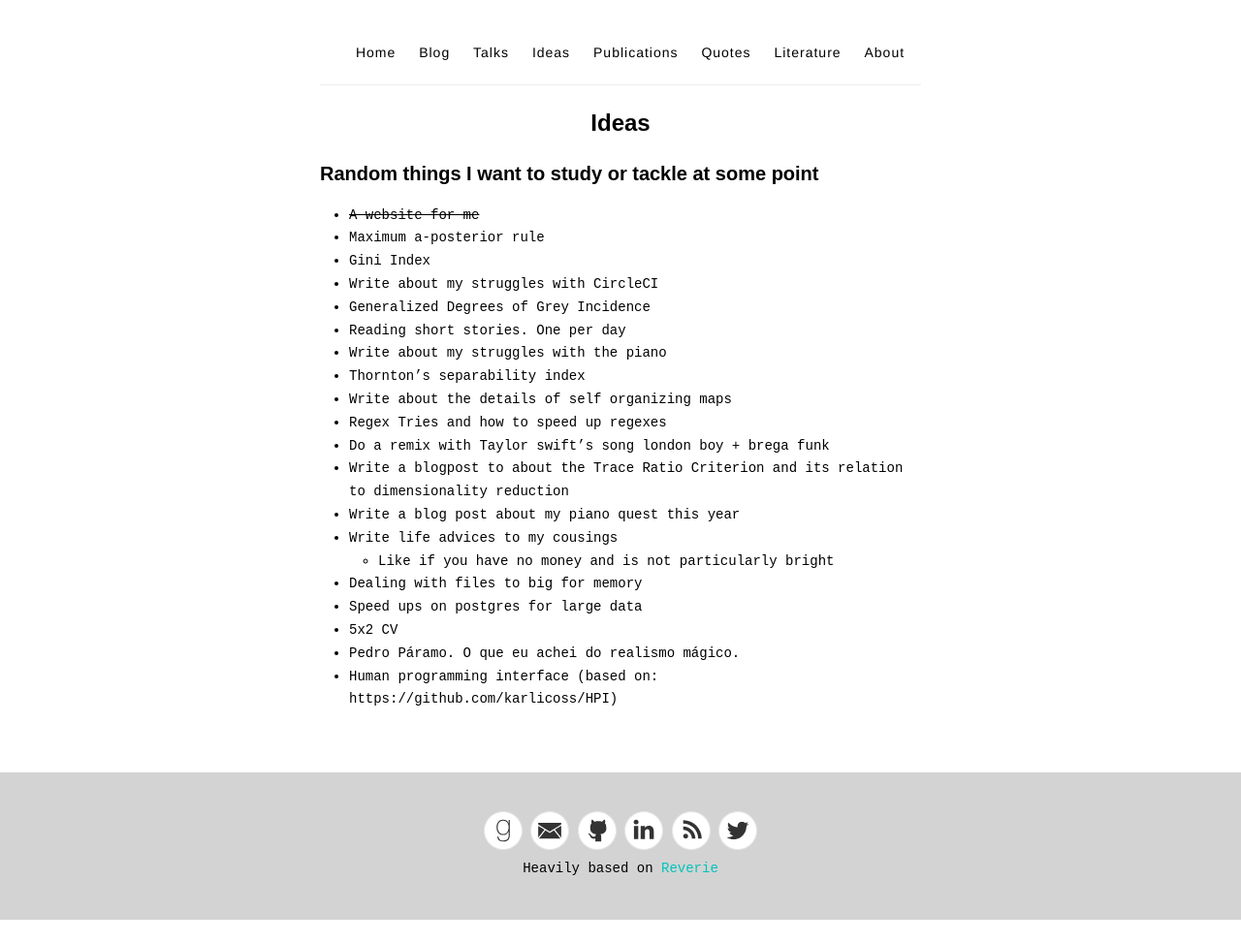
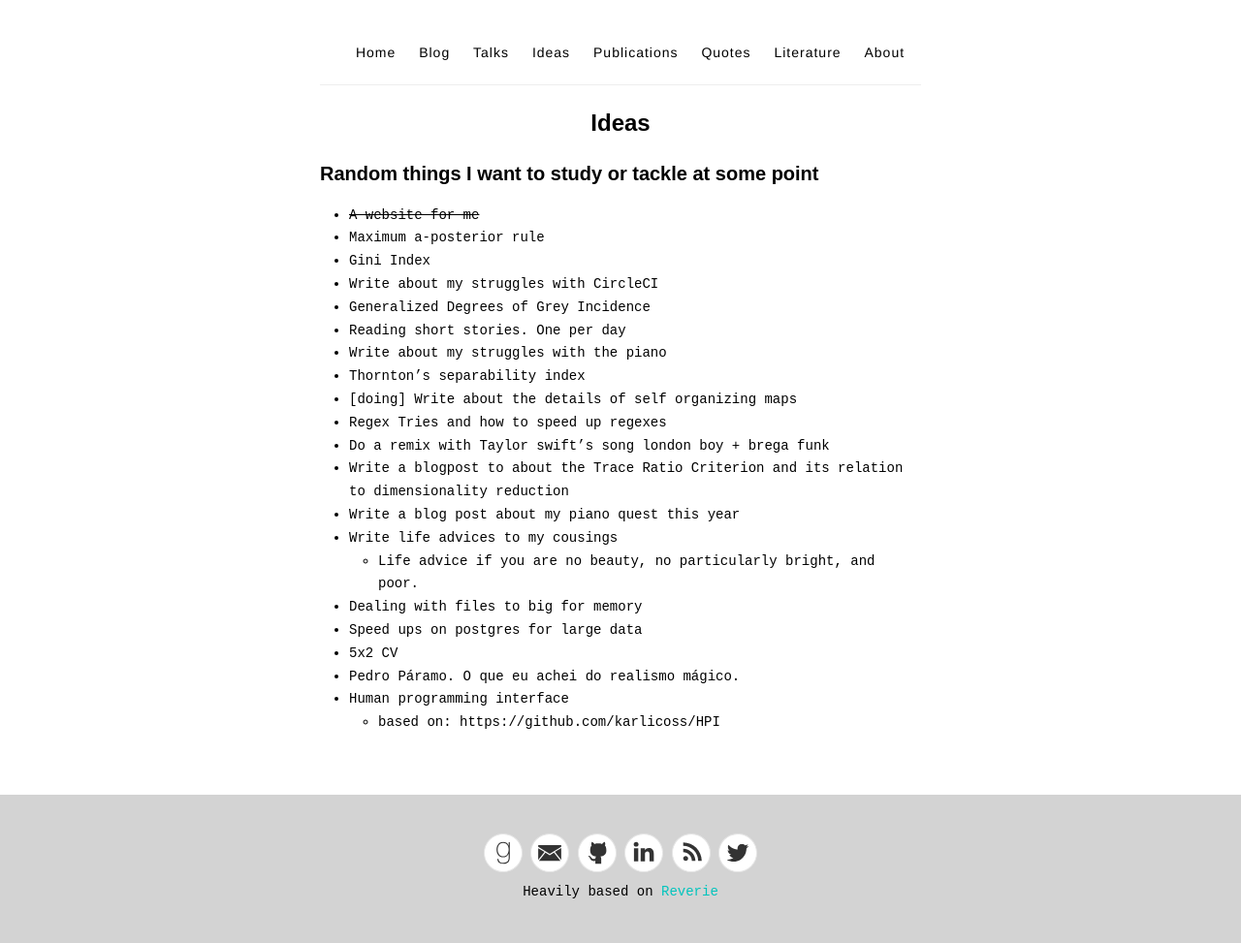
Before and after one commit to rsarai/-rsarai.github.io, a Jekyll site: the page built from _pages/ideas.md, in a window 1280 px wide. Shown: the whole page at 97% size. Built offline with Jekyll 4.4.1, drawn with Linux system fonts in a browser that asks for light colours; before the commit the page ends 949 px from its top, so only the background shows below that.

Commit message:
Improves ideas page

```diff
--- a/_pages/ideas.md
+++ b/_pages/ideas.md
@@ -13,15 +13,16 @@ permalink: /ideas/
 - Reading short stories. One per day
 - Write about my struggles with the piano
 - Thornton's separability index
-- Write about the details of self organizing maps
+- [doing] Write about the details of self organizing maps
 - Regex Tries and how to speed up regexes
 - Do a remix with Taylor swift's song london boy + brega funk
 - Write a blogpost to about the Trace Ratio Criterion and its relation to dimensionality reduction
 - Write a blog post about my piano quest this year
 - Write life advices to my cousings
-    - Like if you have no money and is not particularly bright
+    - Life advice if you are no beauty, no particularly bright, and poor.
 - Dealing with files to big for memory
 - Speed ups on postgres for large data
 - 5x2 CV
 - Pedro Páramo. O que eu achei do realismo mágico.
-- Human programming interface (based on: https://github.com/karlicoss/HPI)
+- Human programming interface
+    - based on: https://github.com/karlicoss/HPI
```
